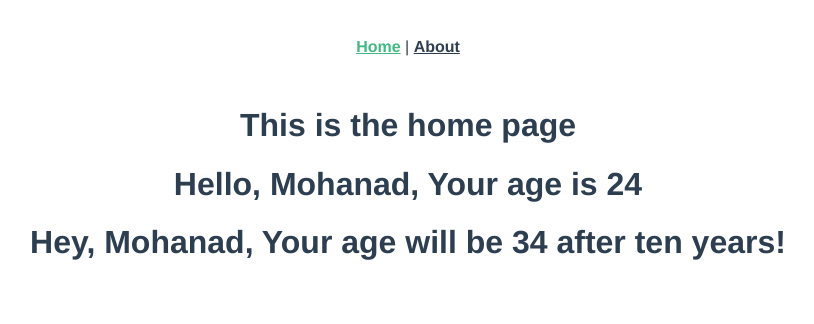
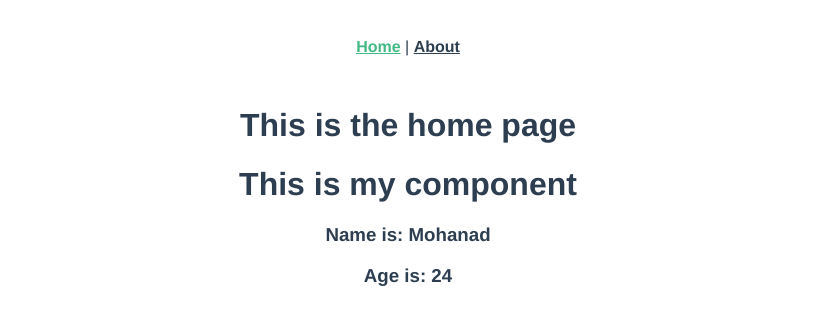
Before and after one commit to mohanadaltarah/vue-composition-api, a Vue app: page / in a window 1280 px wide. Shown: the top 324 px of the page, without its empty margins (232-1046 px from the left). Built offline with nearby package versions, Linux system fonts and the light colour scheme.

Commit message:
Get and Set properties using defineProps

```diff
--- /dev/null
+++ b/src/components/MyComponent.vue
@@ -0,0 +1,24 @@
+<template>
+  <div class="component">
+    <h1>This is my component</h1>
+    <h3>Name is: {{ props.userName }}</h3>
+    <h3>Age is: {{ props.userAge }}</h3>
+  </div>
+</template>
+
+<script setup>
+import { defineProps } from "vue";
+
+const props = defineProps({
+  userName: {
+    type: String,
+    required: true,
+  },
+  userAge: {
+    type: Number,
+    required: true,
+  },
+});
+</script>
+
+<style lang="scss" scoped></style>
--- a/src/views/HomeView.vue
+++ b/src/views/HomeView.vue
@@ -1,30 +1,15 @@
 <template>
   <div class="home">
     <h1>This is the home page</h1>
-    <h1 ref="welcomeEl">{{ welcomeUser }}</h1>
-    <h1>{{ afterYears }}</h1>
+    <Comp :userAge="age" :userName="name" />
   </div>
 </template>
 
 <script setup>
-import { ref, computed } from "vue";
+import { ref } from "vue";
+import Comp from "@/components/MyComponent.vue";
 
 //Data
 const name = ref("Mohanad");
 const age = ref(24);
-const welcomeEl = ref("Mohanad");
-console.log(welcomeEl.value);
-setTimeout(() => {
-  console.log(welcomeEl.value);
-}, 2000);
-
-//Computed
-const welcomeUser = computed(
-  () => `Hello, ${name.value}, Your age is ${age.value}`
-);
-
-const afterYears = computed(
-  () =>
-    `Hey, ${name.value}, Your age will be ${age.value + 10} after ten years!`
-);
 </script>
```
